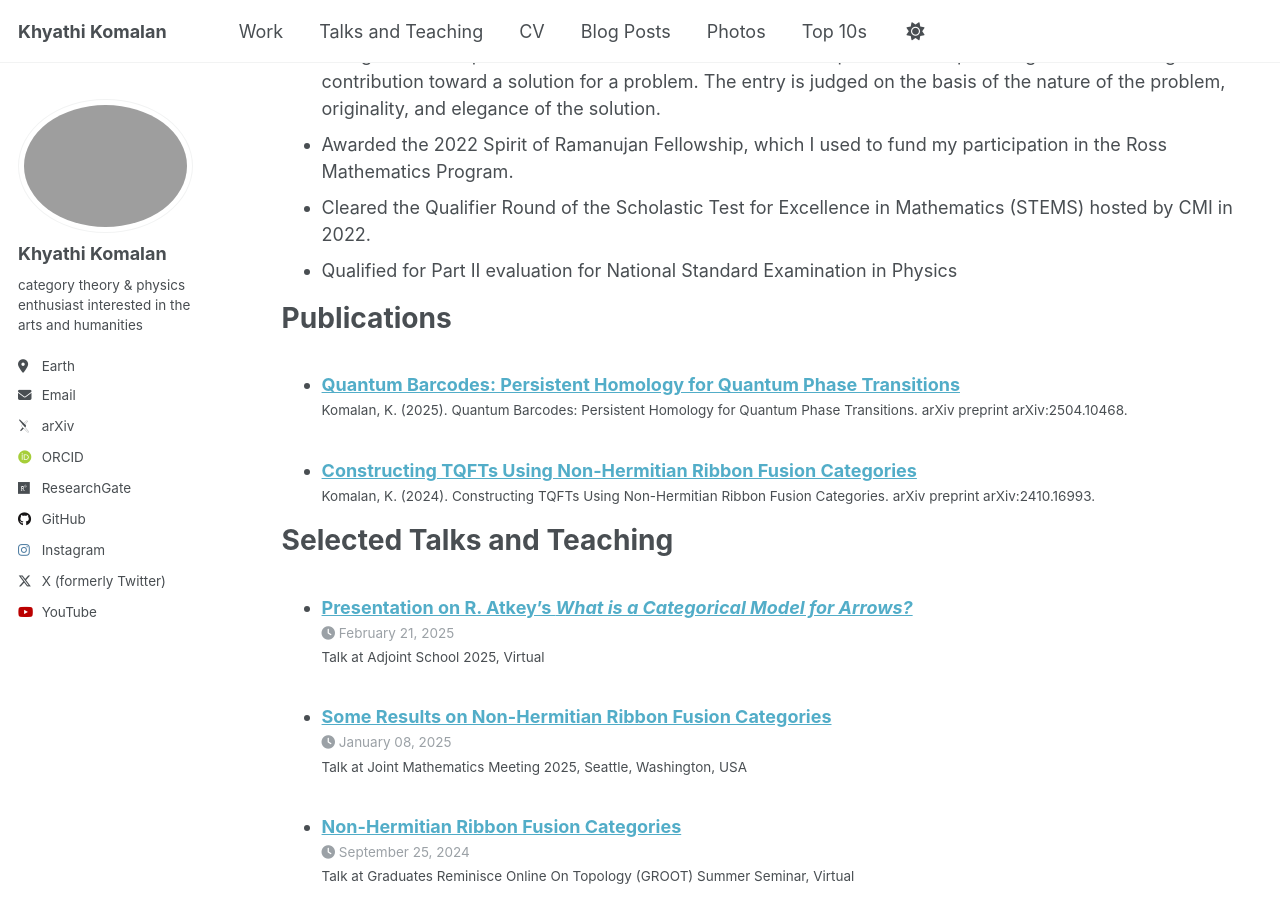
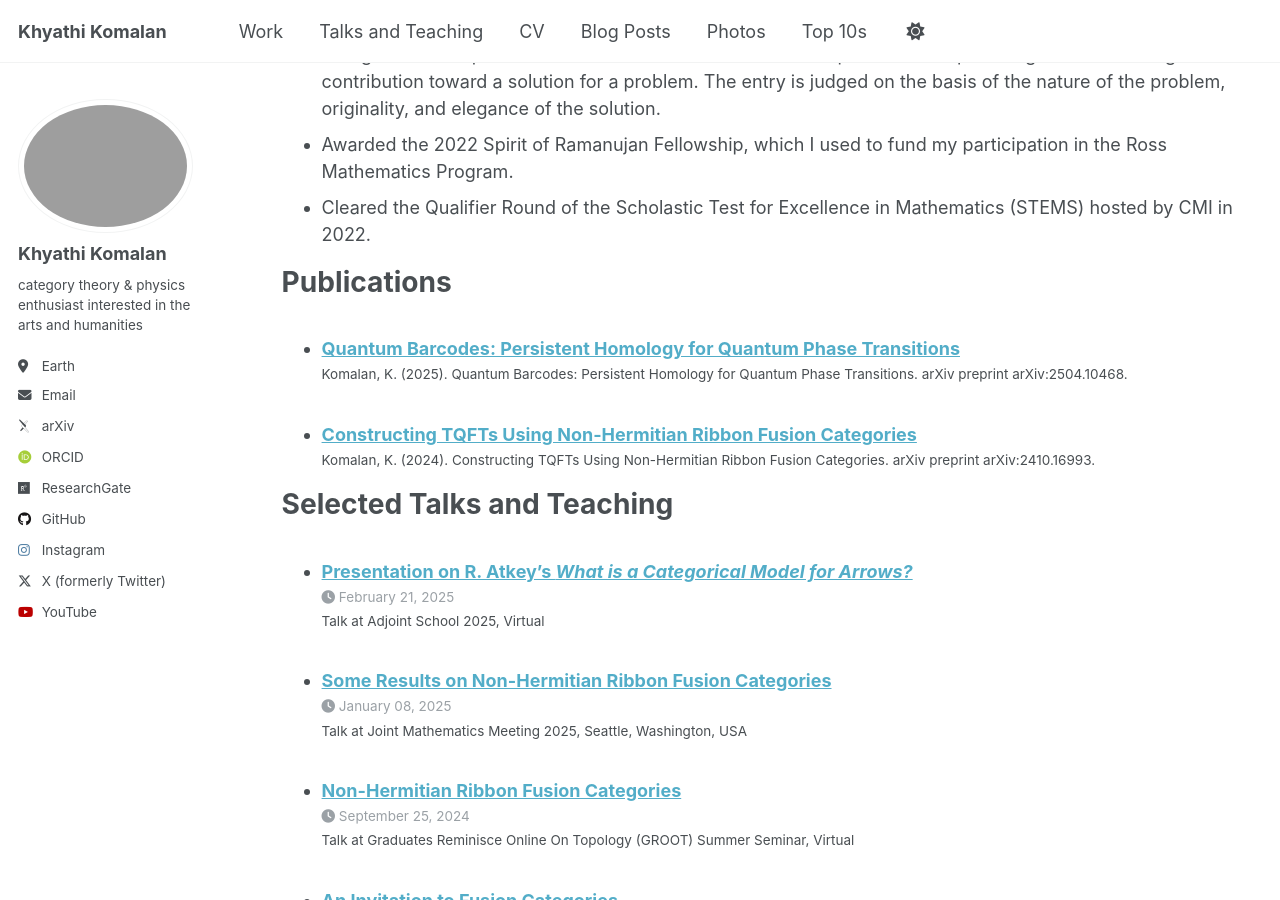
Before and after one commit to khyathikomalan/khyathikomalan.github.io, a Jekyll site: the page built from _pages/cv.md, in a window 1280 px wide and 900 px high, scrolled down 931 px. Built offline with Jekyll 4.4.1, drawn with Linux system fonts in a browser that asks for light colours; some web fonts are replaced.

Commit message:
Update cv.md

```diff
--- a/_pages/cv.md
+++ b/_pages/cv.md
@@ -33,7 +33,7 @@ Selected Awards and Honors
 * Awarded the 2024 Morgan Ward Prize for my paper "Constructing TQFTs Using Non-Hermitian Ribbon Fusion Categories". This prize is awarded to Caltech freshmen or sophomores for providing a solution or significant contribution toward a solution for a problem. The entry is judged on the basis of the nature of the problem, originality, and elegance of the solution.
 * Awarded the 2022 Spirit of Ramanujan Fellowship, which I used to fund my participation in the Ross Mathematics Program.
 * Cleared the Qualifier Round of the Scholastic Test for Excellence in Mathematics (STEMS) hosted by CMI in 2022.
-* Qualified for Part II evaluation for National Standard Examination in Physics
+
 
 
 Publications
```
